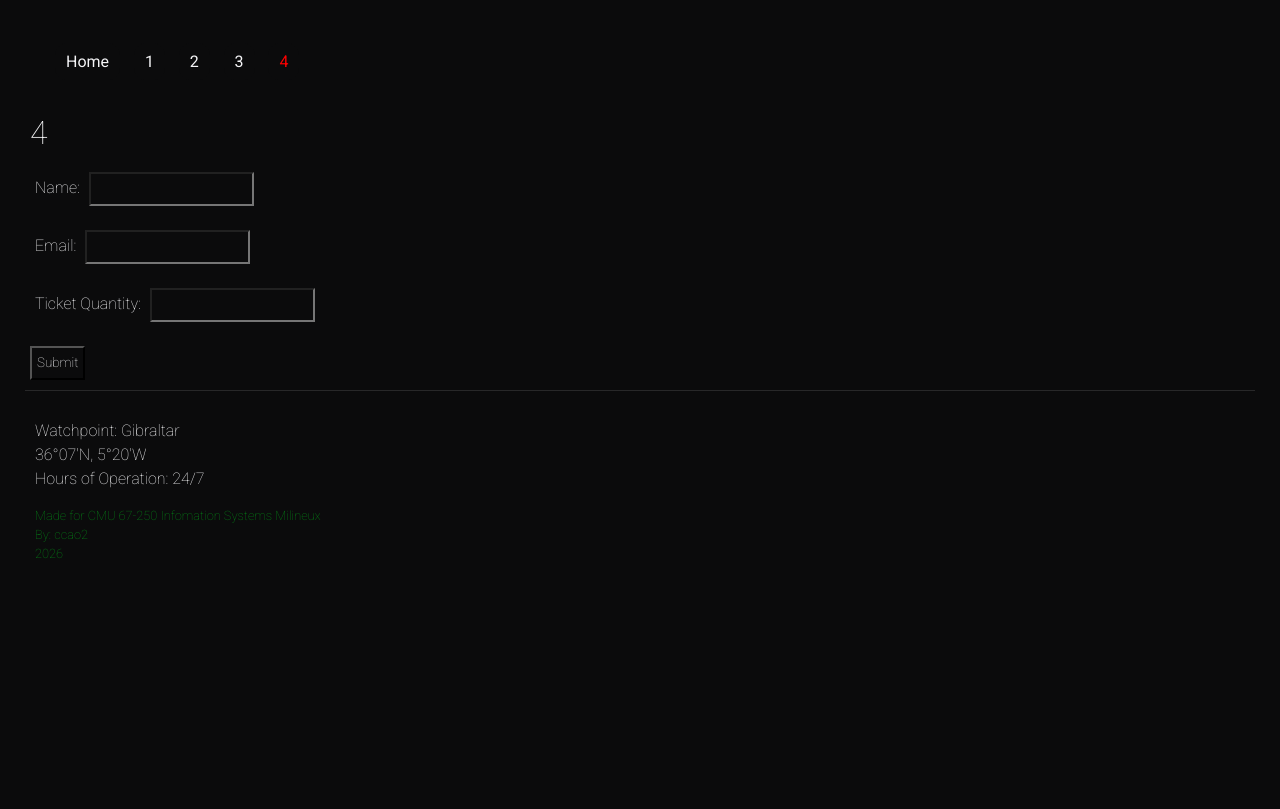
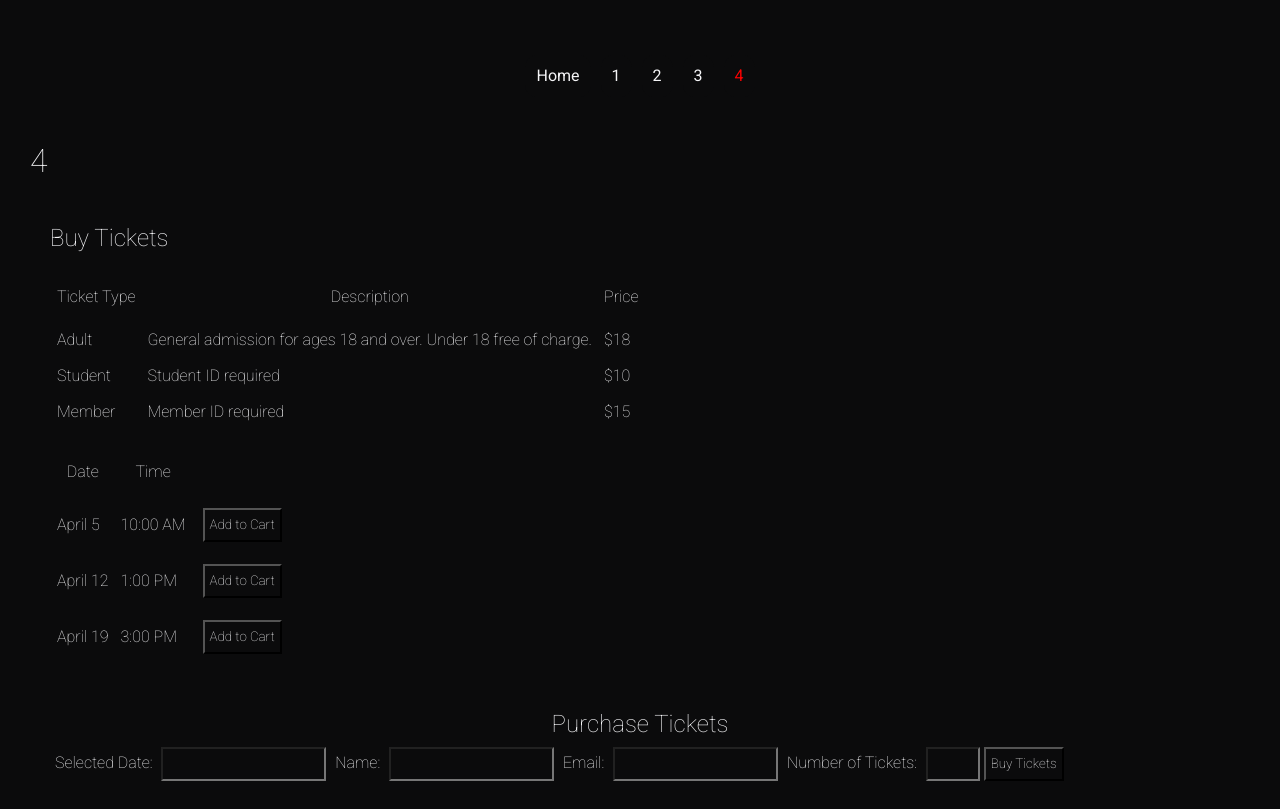
Before and after one commit to cmu-ccao2/67250_techproject_phaseb, a plain HTML site: page ccao2-increment4/4.html in a window 1280 px wide. Shown: the top 809 px of the page. Drawn offline with Linux system fonts and the light colour scheme.

Commit message:
increment 4

```diff
--- a/ccao2-increment4/3.html
+++ b/ccao2-increment4/3.html
@@ -1,5 +1,14 @@
+<!DOCTYPE html>
+<html lang="en">
 <head>
+  <meta charset="UTF-8">
+  <meta name="viewport" content="width=device-width, initial-scale=1.0">
+  <title>TO BE CHANGED</title>
+  <meta name="author" content="ccao2">
+  <meta name="keywords" content="Museum, Carnegie Mellon University, Information Systems">
+  <meta name="description" content="67-272 webdev project">
   <link rel="stylesheet" href="./static/style.css">
+  <link rel="preconnect" href="https://fonts.googleapis.com">
   <link rel="preconnect" href="https://fonts.gstatic.com" crossorigin>
   <link href="https://fonts.googleapis.com/css2?family=Roboto:ital,wght@0,100..900;1,100..900&display=swap" rel="stylesheet">
 </head>
--- a/ccao2-increment4/4.html
+++ b/ccao2-increment4/4.html
@@ -1,5 +1,14 @@
+<!DOCTYPE html>
+<html lang="en">
 <head>
+  <meta charset="UTF-8">
+  <meta name="viewport" content="width=device-width, initial-scale=1.0">
+  <title>Tickets</title>
+  <meta name="author" content="ccao2">
+  <meta name="keywords" content="Museum, Carnegie Mellon University, Information Systems">
+  <meta name="description" content="67-272 webdev project">
   <link rel="stylesheet" href="./static/style.css">
+  <link rel="preconnect" href="https://fonts.googleapis.com">
   <link rel="preconnect" href="https://fonts.gstatic.com" crossorigin>
   <link href="https://fonts.googleapis.com/css2?family=Roboto:ital,wght@0,100..900;1,100..900&display=swap" rel="stylesheet">
 </head>
@@ -10,18 +19,79 @@
     <script src="./static/js/navbar.js"></script>
   </header>
   <h1> 4 </h1>
-  <form>
-    <label for="name">Name:</label>
-    <input type="text" id="name" name="name" required><br><br>
 
-    <label for="email">Email:</label>
-    <input type="email" id="email" name="email" required><br><br>
+  <div class="main buytickets_main">
+    <section class="ticket_tables">
+    <h2>Buy Tickets</h2>
+    <table>
+      <tr>
+        <th>Ticket Type</th>
+        <th>Description</th>
+        <th>Price</th>
+      </tr>
+      <tr>
+        <td>Adult</td>
+        <td>General admission for ages 18 and over. Under 18 free of charge.</td>
+        <td>$18</td>
+      </tr>
+      <tr>
+        <td>Student</td>
+        <td>Student ID required</td>
+        <td>$10</td>
+      </tr>
+      <tr>
+        <td>Member</td>
+        <td>Member ID required</td>
+        <td>$15</td>
+      </tr>
+    </table>
 
-    <label for="quantity">Ticket Quantity:</label>
-    <input type="number" id="quantity" name="quantity" required><br><br>
+    <table>
+      <tr>
+        <th>Date</th>
+        <th>Time</th>
+        <th> </th>
+      </tr>
+      <tr>
+        <td>April 5</td>
+        <td>10:00 AM</td>
+        <td><button onclick="showForm('April 5')">Add to Cart</button></td>
+      </tr>
+      <tr>
+        <td>April 12</td>
+        <td>1:00 PM</td>
+        <td><button onclick="showForm('April 12')">Add to Cart</button></td>
+      </tr>
+      <tr>
+        <td>April 19</td>
+        <td>3:00 PM</td>
+        <td><button onclick="showForm('April 19')">Add to Cart</button></td>
+      </tr>
+    </table>
+  </section>
 
-    <button type="submit">Submit</button>
-  </form>
+  <section class="ticket_form">
+    <form id="ticketForm">
+      <h2>Purchase Tickets</h2>
+
+      <label for="visitDate">Selected Date:</label>
+      <input type="text" id="visitDate" name="visitDate" readonly />
+
+      <label for="name">Name:</label>
+      <input type="text" id="name" name="name" required />
+
+      <label for="email">Email:</label>
+      <input type="email" id="email" name="email" required />
+
+      <label for="quantity">Number of Tickets:</label>
+      <input type="number" id="quantity" name="quantity" min="1" max="10" required/>
+
+      <button type="button" onclick="submitPurchase()">Buy Tickets</button>
+    </form>
+  </section>
+  </div>
+
   <footer id="footer-placeholder"></footer>
-  <script src="./static/js/footer.js"></script>
+    <script src="./static/js/footer.js"></script>
 </body>
+</html>
--- a/ccao2-increment4/static/js/navbar.js
+++ b/ccao2-increment4/static/js/navbar.js
@@ -1,5 +1,5 @@
 const navContent = `
-<nav>
+<nav class="nav_bar">
   <a href="index.html">Home</a>
   <a href="1.html">1</a>
   <a href="2.html">2</a>
--- a/ccao2-increment4/static/style.css
+++ b/ccao2-increment4/static/style.css
@@ -7,6 +7,34 @@
   font-optical-sizing: auto;
   font-weight: 100;
   line-height: 1.5;
+}
+
+.container {
+  display: grid; /* Turns this div into a CSS Grid layout */
+  grid-template-areas:   /* Defines the layout structure */
+    'header'
+    'nav_bar'
+    'main'
+    'footer';
+}
+
+/* Places each element into the correct area of the grid */
+.header {
+  grid-area: header;
+  display: flex;
+  justify-content: center;
+}
+.nav_bar {
+  grid-area: nav_bar;
+  display: flex; /* Uses Flexbox for internal layout */
+  justify-content: center;
+}
+
+.main {
+  grid-area: main;
+}
+.footer {
+  grid-area: footer;
 }
 
 nav a {
```
Also changed, not shown: ccao2-increment4/1.html (+8 -0 lines), ccao2-increment4/2.html (+8 -0 lines), ccao2-increment4/index.html (+14 -14 lines).
